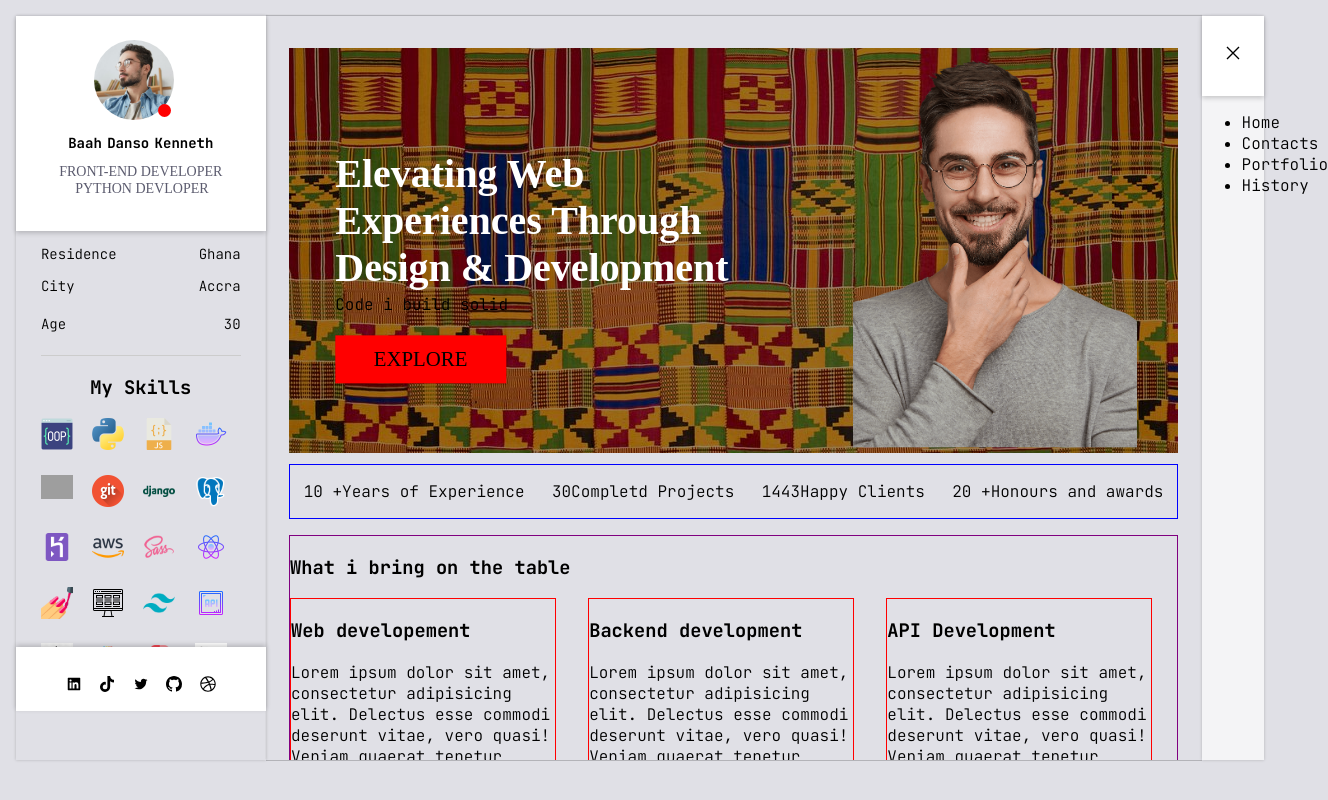
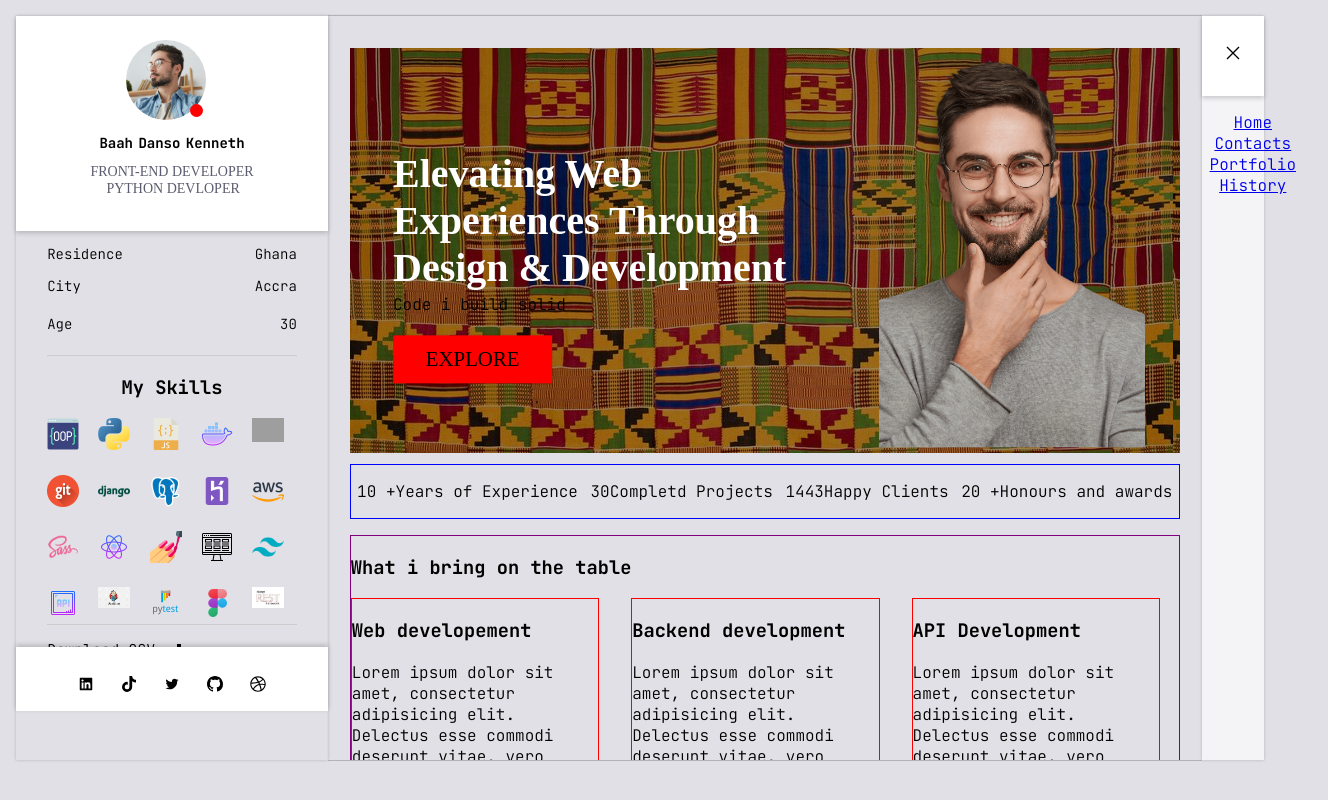
Before and after one commit to Baah-Danso-Kenneth/Kenneth-Portfolio, a React (Create React App) app: page / in a window 1280 px wide. Both pictures are taken after a click on the element 1232 px from the left and 55 px from the top of the page. Shown: the whole page, 1328 px wide, since content can reach past the window. Built offline with nearby package versions, Linux system fonts and the light colour scheme; grey boxes are pictures that could not be loaded; a web font is replaced by a local one.

Commit message:
Sidebar content to expand when click

```diff
--- a/src/components/shared/Layout/Layout.styled.ts
+++ b/src/components/shared/Layout/Layout.styled.ts
@@ -1,18 +1,30 @@
 import { styled } from "styled-components";
 import { device } from "../../../utils/BreakPoints";
 
+interface LayoutContainerProps{
+  isOpen:boolean;
+}
 
-export const LayoutContainer=styled.div`
-@media ${device.xl}{
+const dynamicLayoutStyles=(isOpen:boolean)=>{
+  return `
+      --sidebar-width:${isOpen ? "20%" : "5%"};
+      --main-content-width:${isOpen ? '60%': '70%'}
+  `;
+}
+
+export const LayoutContainer=styled.div<LayoutContainerProps>`
+
+${(props)=>dynamicLayoutStyles(props.isOpen)};
   display:grid;
   grid-template-columns:25% 70% 5%;
   grid-template-rows:30vh;
+
+@media ${device.xl}{
+
 }
 
 @media ${device.lg}{
   padding:1rem;
-  display:grid;
-  grid-template-columns:20% 75% 5%;
   grid-template-rows:93vh;
 }
 
--- a/src/components/shared/Layout/Layout.tsx
+++ b/src/components/shared/Layout/Layout.tsx
@@ -3,11 +3,15 @@ import Sidebar from '../Sidebar/Sidebar'
 import { Outlet } from 'react-router-dom'
 import ProfileSection from '../ProfileSection/ProfileSection'
 import { LayoutContainer, OutletLayout, ProfileLayout, SidebarLayout } from './Layout.styled'
+import { useAppSelector } from '../../../store/store'
+
 
 
 function Layout(){
+   const {isOpen} = useAppSelector((state)=>state.siderbar)
+
   return (
-    <LayoutContainer>
+    <LayoutContainer isOpen={isOpen}>
 
       <ProfileLayout>
         <ProfileSection/>
--- a/src/components/shared/ProfileSection/profile.styled.ts
+++ b/src/components/shared/ProfileSection/profile.styled.ts
@@ -158,6 +158,7 @@ export const SkillsZone=styled.div`
   .images_div{
     >img{
       width:2rem;
+      object-fit:cover;
     }
   }
 
--- a/src/components/shared/Sidebar/Sidebar.styled.ts
+++ b/src/components/shared/Sidebar/Sidebar.styled.ts
@@ -1,9 +1,11 @@
 import { styled } from "styled-components";
 import { device } from "../../../utils/BreakPoints";
-import { ToggleProps } from "./types";
 
 
-export const SidebarContainer=styled.div`
+interface sidebarProps{
+  isOpen:boolean
+}
+export const SidebarContainer=styled.div<sidebarProps>`
    min-height:93vh;
    display:flex;
    flex-direction:column;
@@ -21,6 +23,12 @@ export const MenuBarSection=styled.div`
     padding-bottom:2px;
     box-shadow:0 2px 5px rgba(0,0,0,0.2);
 
+    .icon{
+
+      color:red;
+      background-color:red;
+    }
+
   }
 `;
 
@@ -28,3 +36,9 @@ export const SidebarElments=styled.div`
 min-height:83vh;
 width:100%;
 `;
+
+export const SidebarLinks=styled.ul`
+ display:flex;
+ flex-flow:column;
+ align-items:center;
+`
--- a/src/components/shared/Sidebar/Sidebar.tsx
+++ b/src/components/shared/Sidebar/Sidebar.tsx
@@ -1,9 +1,10 @@
-import { MenuBarSection, SidebarContainer, SidebarElments } from './Sidebar.styled'
+import { MenuBarSection, SidebarContainer, SidebarElments, SidebarLinks } from './Sidebar.styled'
 import {BsFillMenuButtonWideFill} from 'react-icons/bs';
 import {GrClose} from 'react-icons/gr'
 import {motion} from 'framer-motion';
 import { useAppDispatch, useAppSelector } from '../../../store/store';
 import { toggleState } from '../../../store/features/sidebarSlice';
+import { Link } from 'react-router-dom';
 
 function Sidebar() {
    const {isOpen} = useAppSelector((state)=>state.siderbar)
@@ -14,14 +15,14 @@ function Sidebar() {
    }
 
   return (
-    <SidebarContainer>
+    <SidebarContainer isOpen={isOpen}>
 
         <MenuBarSection>
         <motion.div
           onClick={handleToggle}
           whileTap={{ scale: 0.9, rotate: isOpen ? 0 : 180 }}
         >
-          {isOpen ? <GrClose /> : <BsFillMenuButtonWideFill />}
+          {isOpen ? <GrClose /> : <BsFillMenuButtonWideFill/>}
         </motion.div>
       </MenuBarSection>
 
@@ -29,12 +30,12 @@ function Sidebar() {
           {isOpen ?
           (
           <div>
-            <ul>
-              <li>Home</li>
-              <li>Contacts</li>
-              <li>Portfolio</li>
-              <li>History</li>
-            </ul>
+            <SidebarLinks>
+              <Link to="/">Home</Link>
+              <Link to="/contact">Contacts</Link>
+              <Link to='/portfolio'>Portfolio</Link>
+              <Link to="/history">History</Link>
+            </SidebarLinks>
           </div>
           ): null
         }
```
Also changed, not shown: src/components/PortfolioPage/Portfolio.tsx (added, +11 -0 lines), checkout.txt (added).
